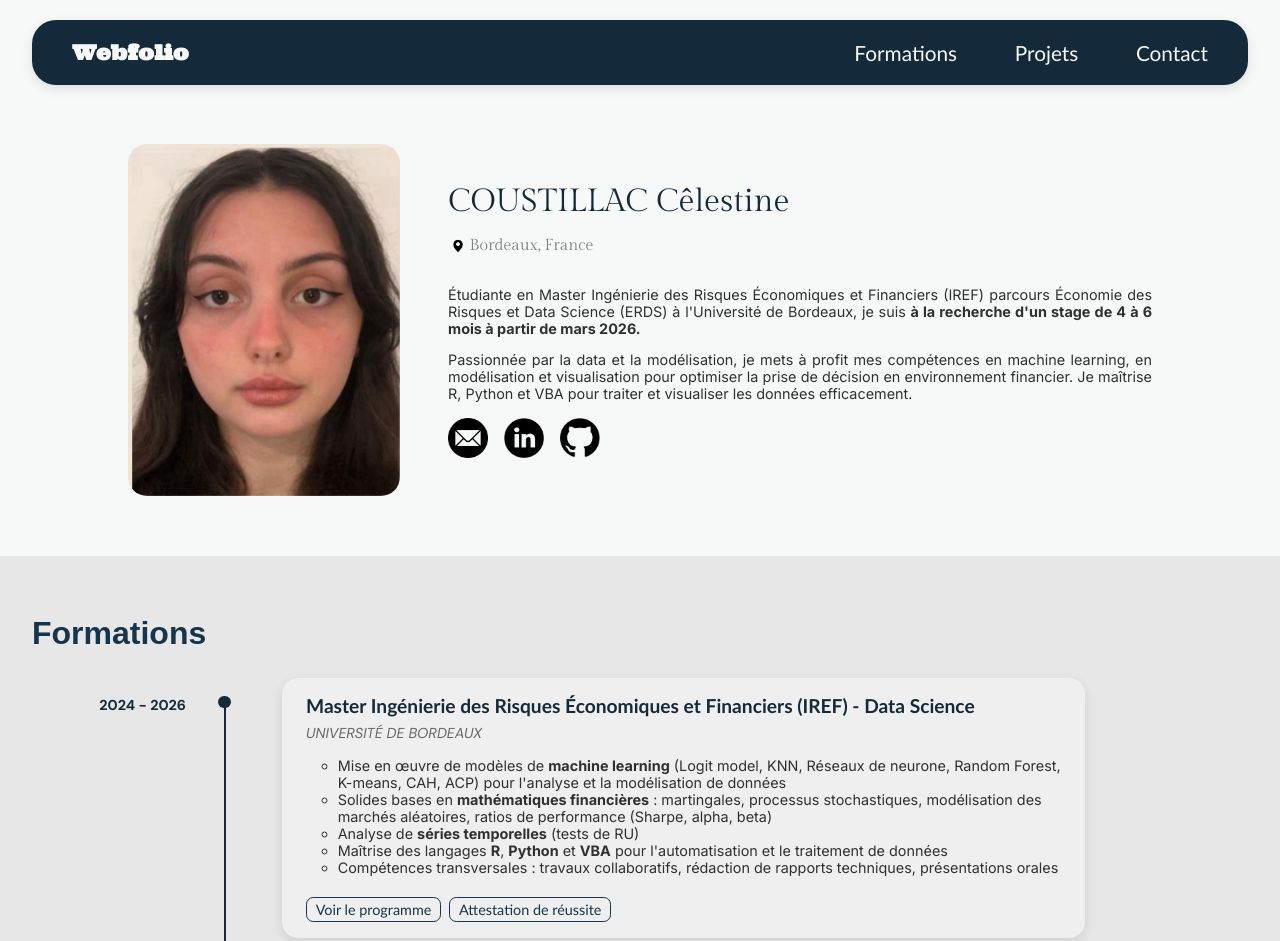
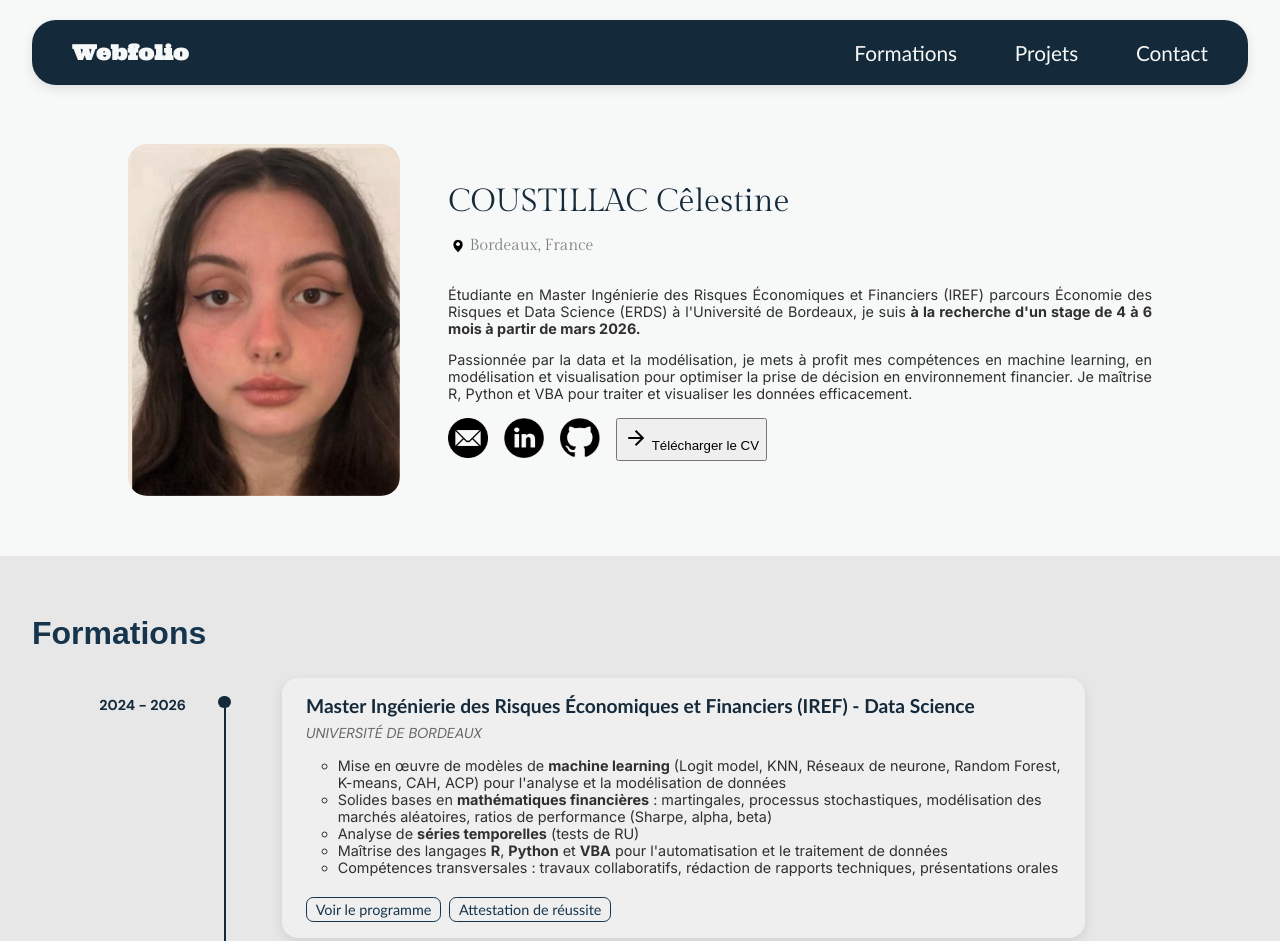
Before and after one commit to celestine-cstl/webfolio, a plain HTML site: page index.html in a window 1280 px wide. Shown: the top 941 px of the page. Drawn offline with nearby package versions, Linux system fonts and the light colour scheme; a web font is replaced by a local one.

Commit message:
Update index.html

```diff
--- a/index.html
+++ b/index.html
@@ -4,6 +4,8 @@
 <head>
   <meta charset="UTF-8">
   <meta name="viewport" content="width=device-width, initial-scale=1.0">
+  <!-- Linking Google fonts for icons -->
+  <link rel="stylesheet" href="https://fonts.googleapis.com/css2?family=Material+Symbols+Outlined:opsz,wght,FILL,GRAD@24,400,0,0&icon_names=arrow_forward" />
   <!-- Linking SwiperJS CSS -->
   <link rel="stylesheet" href="https://cdn.jsdelivr.net/npm/swiper@11/swiper-bundle.min.css"/>
   <link rel="stylesheet" href="style.css">
@@ -58,6 +60,10 @@
             <a href="https://github.com/celestine-cstl" target="_blank">
               <img src="logo/GitHub-logo.png" alt="GitHub" height="50">
             </a>
+            <button class="CV">
+              <span class="icon material-symbols-outlined">arrow_forward</span>
+              <span class="text">Télécharger le CV</span>
+            </button>
           </div>
         </div>
       </div>
```
